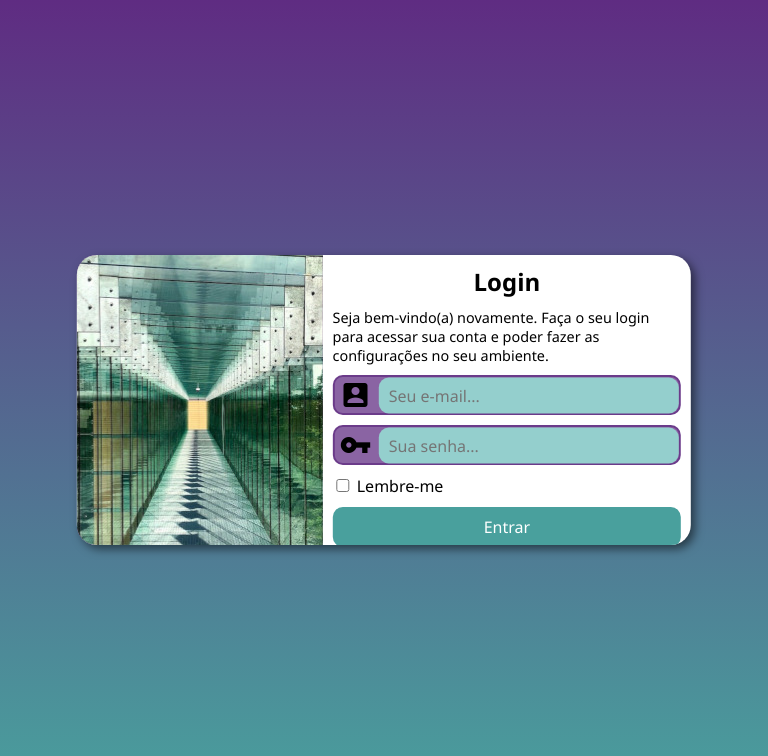
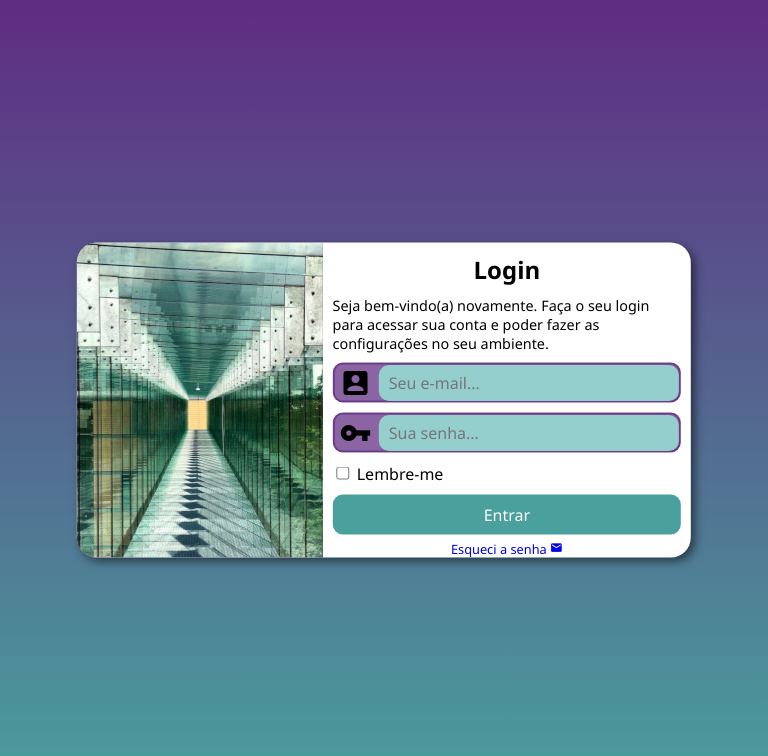
Before and after one commit to TouzaOne/projeto-login, a plain HTML site: page index.html in a window 768 px wide. Drawn offline with Linux system fonts and the light colour scheme.

Commit message:
Update media-query.css

```diff
--- a/estilos/media-query.css
+++ b/estilos/media-query.css
@@ -9,7 +9,7 @@
 
     section#login {
         width: 80vw;
-        height: 290px;
+        height: 315px;
     }
 
     section#login > div#imagem {
```
